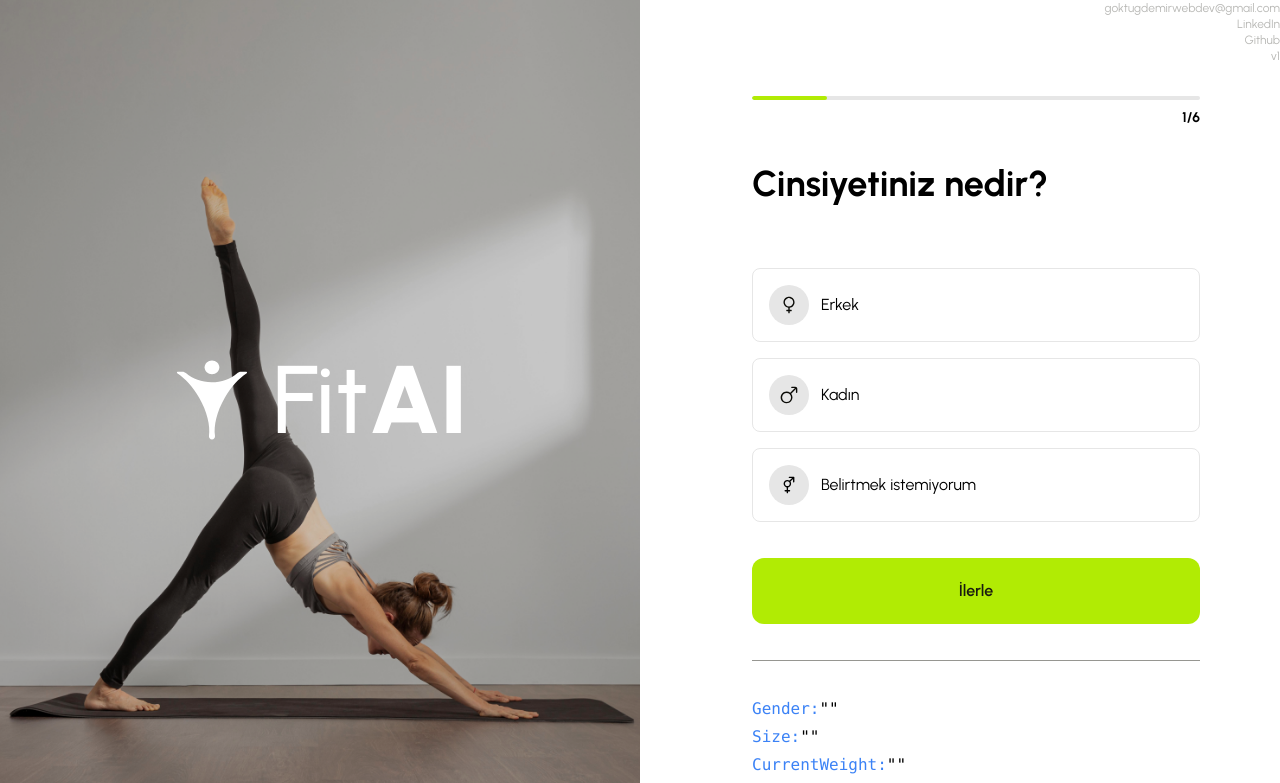
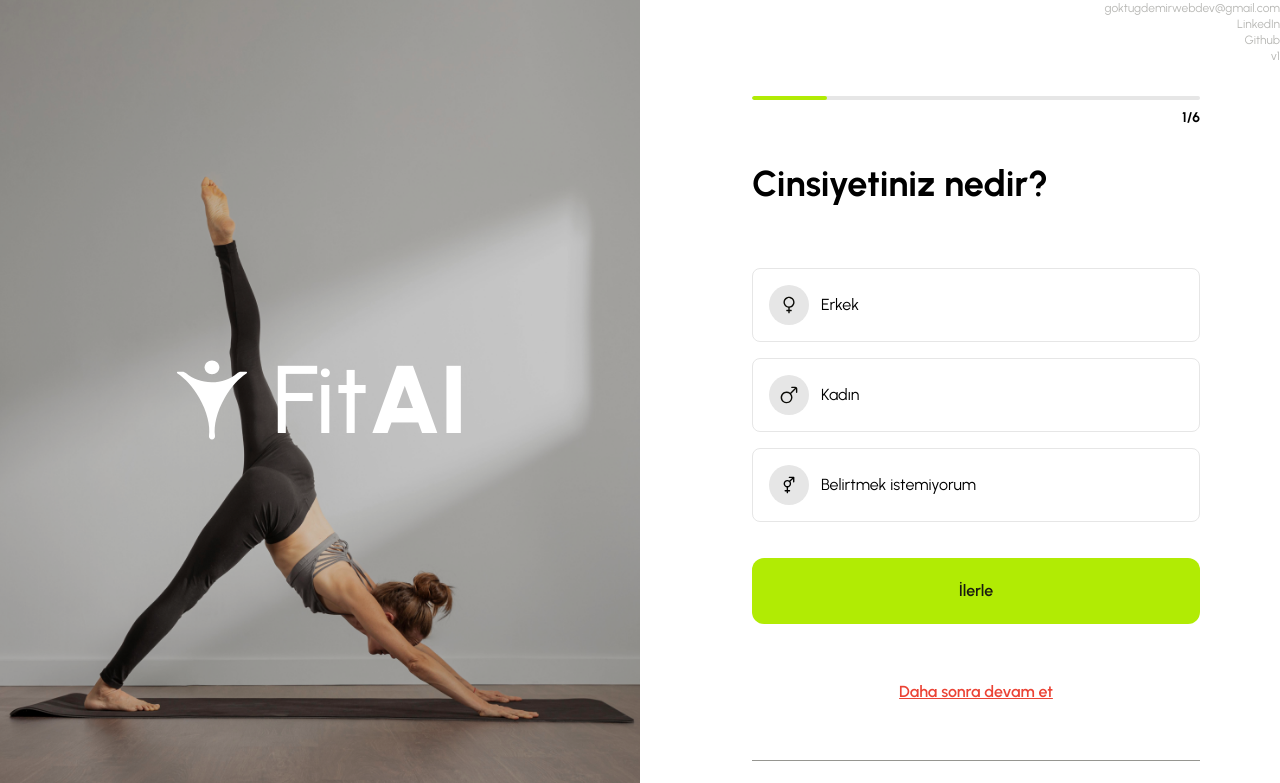
Before and after one commit to MobvenTeam1/FitAI-front-end-app-react.ts, a React (Vite) app: page /registration in a window 1280 px wide. Shown: the top 783 px of the page. Built offline with nearby package versions, Linux system fonts and the light colour scheme; sample sign-in values are in the browser's storage.

Commit message:
registration guard updated

```diff
--- a/src/auth/guard/AuthGuard.tsx
+++ b/src/auth/guard/AuthGuard.tsx
@@ -2,10 +2,16 @@ import React, { useContext } from "react";
 import { Navigate } from "react-router-dom";
 import { AuthContext } from "../AuthContext";
 import { AuthLayoutMain } from "../../layouts/auth/AuthLayout";
+import { paths } from "../../routes/paths";
 
 const AuthGuard: React.FC = () => {
   const { authState } = useContext(AuthContext);
   const accessToken = authState.accessToken;
+  const registerToken = authState.registerToken;
+
+  if (registerToken) {
+    return <Navigate to={paths.registration} />;
+  }
 
   return !accessToken ? <AuthLayoutMain /> : <Navigate to="/" />;
 };
--- a/src/components/customs/custom-button.tsx
+++ b/src/components/customs/custom-button.tsx
@@ -41,7 +41,7 @@ export const CustomButton: FC<CustomButtonProps> = ({
   const variantClassNames = {
     outlined: `bg-transparent border border-gray-900 text-gray-900`,
     contained: `border border-transparent bg-${color}-500 hover:bg-${color}-600 focus:outline-none focus:ring-2 focus:ring-offset-2 focus:ring-${color}-500 hover:shadow-lg`,
-    link: `bg-transparent text-${color}-500 hover:text-${color}-600`,
+    link: `bg-transparent underline text-${color}-500 hover:text-${color}-600`,
   };
 
   const sizeClassNames = {
--- a/src/sections/personal-inforations/forms/FirstLoginForm.tsx
+++ b/src/sections/personal-inforations/forms/FirstLoginForm.tsx
@@ -9,6 +9,7 @@ import { RHFFormValues } from "../../../components/hook-form/RHFFormValues";
 import { renderFormElement } from "../rhf-components/renderFormElement";
 import { Stepper } from "../components/Stepper";
 import { CustomButton } from "../../../components/customs/custom-button";
+import { AuthContext } from "../../../auth/AuthContext";
 
 type PersonalFormValues = {
   gender: string;
@@ -38,6 +39,7 @@ const defaultValues: PersonalFormValues = {
 };
 
 export const FirstLoginForm: React.FC = () => {
+  const { logout } = useContext(AuthContext);
   const { step, forwardStep } = useContext(PersonalInformationsContext);
   const form = useForm<PersonalFormValues>({
     defaultValues,
@@ -79,6 +81,14 @@ export const FirstLoginForm: React.FC = () => {
           label={isLastValue ? "Oluştur" : "İlerle"}
         />
 
+        <CustomButton
+          type="button"
+          variant="link"
+          color="red"
+          onClick={logout}
+          label="Daha sonra devam et"
+        />
+
         <hr />
         <RHFFormValues />
       </form>
```
